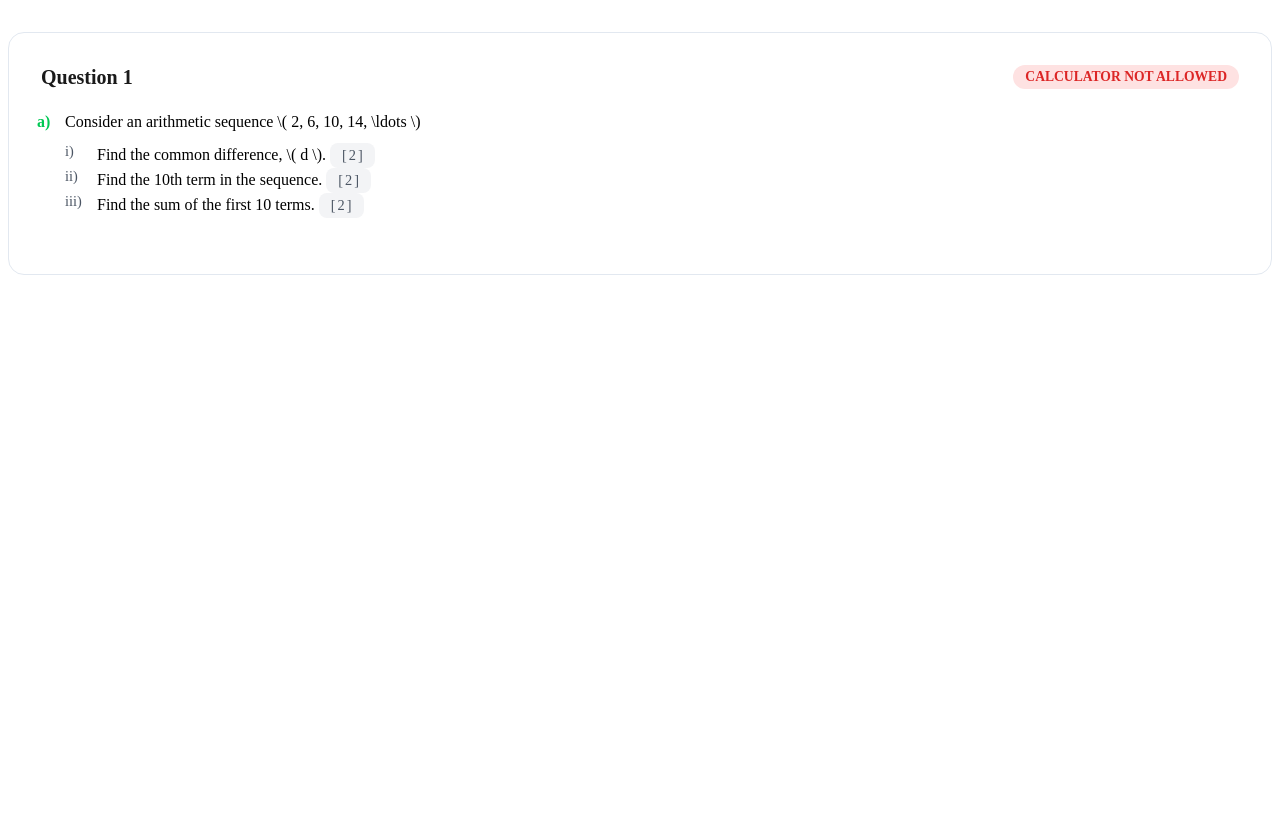
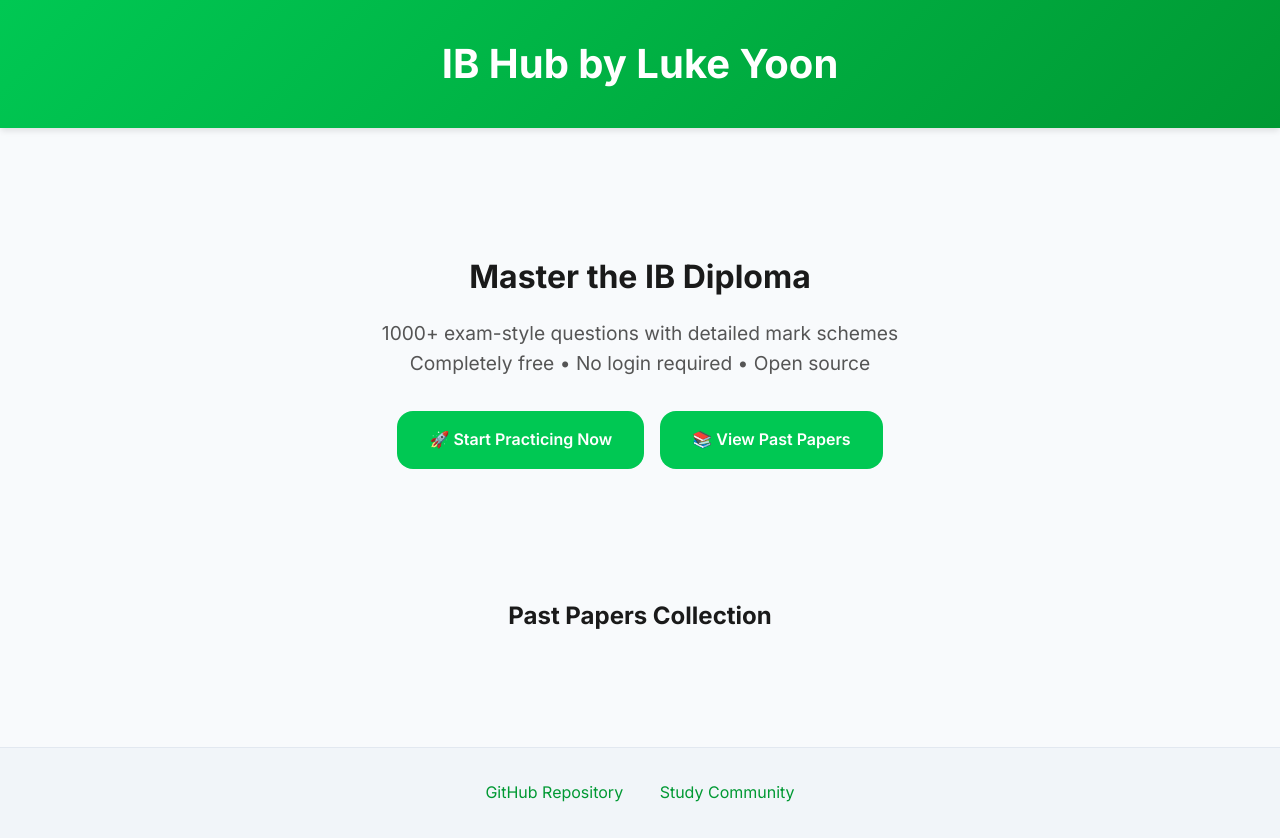
Before and after one commit to luke0514/ib-revision-website-lukehub-, a plain HTML site: page index.html in a window 1280 px wide. Before the commit the page ends 800 px from the top, so only its background shows below. Drawn offline with Linux system fonts and the light colour scheme.

Commit message:
Update index.html

```diff
--- a/index.html
+++ b/index.html
@@ -1,150 +1,200 @@
 <!DOCTYPE html>
 <html lang="en">
-
 <head>
-    <meta charset="utf-8" />
-    <meta name="viewport" content="width=device-width, initial-scale=1.0">
-    <title>IB Hub - Ultimate Revision Platform</title>
-
-    <!-- Google tag (gtag.js) -->
-    <script async src="https://www.googletagmanager.com/gtag/js?id=G-MZR8CD854N"></script>
-    <script>
-        window.dataLayer = window.dataLayer || [];
-        function gtag(){dataLayer.push(arguments);}
-        gtag('js', new Date());
-        gtag('config', 'G-MZR8CD854N');
-    </script>
-
+  <meta charset="UTF-8" />
+  <meta name="viewport" content="width=device-width, initial-scale=1.0"/>
+  <title>IB Hub – Ultimate Revision Platform</title>
+  <link rel="stylesheet" href="https://fonts.googleapis.com/css2?family=Inter:wght@400;600;700&display=swap" />
   <style>
-        /* ===== Core Design System ===== */
     :root {
       --primary: #00C853;
       --primary-dark: #009933;
       --background: #f8fafc;
       --surface: #ffffff;
       --text: #1a1a1a;
-            --text-secondary: #4b5563;
       --border: #e2e8f0;
       --shadow: 0 4px 6px -1px rgba(0, 0, 0, 0.1);
       --radius: 1rem;
       --transition: all 0.3s cubic-bezier(0.4, 0, 0.2, 1);
     }
 
-        /* ===== Enhanced Question Numbering ===== */
-        .question-body {
-            counter-reset: part;
-            padding-left: 1.5rem;
+    body {
+      margin: 0;
+      background: var(--background);
+      color: var(--text);
+      font-family: 'Inter', sans-serif;
+      line-height: 1.6;
     }
 
-        .question-part {
-            counter-increment: part;
-            position: relative;
-            margin-bottom: 1.5rem;
+    header {
+      background: linear-gradient(135deg, var(--primary), var(--primary-dark));
+      color: white;
+      text-align: center;
+      padding: 2rem 1rem;
+      box-shadow: var(--shadow);
     }
 
-        .question-part::before {
-            content: counter(part, lower-alpha) ")";
-            position: absolute;
-            left: -1.75rem;
-            font-weight: 600;
-            color: var(--primary);
+    header h1 {
+      margin: 0;
+      font-size: 2.5rem;
     }
 
-        .sub-part {
-            counter-reset: subpart;
-            padding-left: 2rem;
-            margin: 0.75rem 0;
+    main {
+      max-width: 1200px;
+      margin: 0 auto;
+      padding: 2rem 1rem;
     }
 
-        .sub-part li {
-            counter-increment: subpart;
-            position: relative;
-            list-style: none;
+    .hero {
+      text-align: center;
+      padding: 4rem 1rem;
     }
 
-        .sub-part li::before {
-            content: counter(subpart, lower-roman) ")";
-            position: absolute;
-            left: -2rem;
-            color: var(--text-secondary);
-            font-size: 0.9em;
+    .hero h2 {
+      font-size: 2rem;
+      margin-bottom: 1rem;
     }
 
-        /* ===== Modified Marks Style ===== */
-        .marks {
-            font-size: 0.9rem;
-            color: var(--text-secondary);
-            font-weight: 500;
-            background: #f3f4f6;
-            padding: 0.25rem 0.75rem;
-            border-radius: 0.5rem;
-            display: inline-block;
+    .hero p {
+      font-size: 1.2rem;
+      color: #555;
+      max-width: 700px;
+      margin: 0 auto 2rem;
     }
 
-        .marks::before {
-            content: "[";
-            margin-right: 2px;
+    .buttons {
+      display: flex;
+      flex-wrap: wrap;
+      justify-content: center;
+      gap: 1rem;
     }
 
-        .marks::after {
-            content: "]";
-            margin-left: 2px;
+    .button {
+      display: inline-block;
+      padding: 1rem 2rem;
+      border-radius: var(--radius);
+      background: var(--primary);
+      color: white;
+      text-decoration: none;
+      font-weight: 600;
+      transition: var(--transition);
     }
 
-        /* ===== Question Display Adjustments ===== */
-        .question {
-            border-radius: var(--radius);
-            border: 1px solid var(--border);
-            margin: 2rem 0;
-            background: var(--surface);
-            padding: 2rem;
+    .button:hover {
+      background: var(--primary-dark);
+      transform: translateY(-2px);
+      box-shadow: var(--shadow);
     }
 
-        .question-header {
-            font-size: 1.25rem;
-            font-weight: 600;
-            margin-bottom: 1.5rem;
-            color: var(--text);
-            display: flex;
-            justify-content: space-between;
-            align-items: center;
+    .papers-section {
+      margin-top: 4rem;
+      text-align: center;
     }
 
-        .calculator-tag {
-            font-size: 0.85rem;
-            padding: 0.25rem 0.75rem;
-            border-radius: 1rem;
-            background: #f3f4f6;
-            color: var(--text-secondary);
+    .papers-section h3 {
+      font-size: 1.5rem;
+      margin-bottom: 1rem;
     }
 
-        .calculator-not-allowed {
-            color: #dc2626;
-            background: #fee2e2;
+    .papers-list {
+      list-style: none;
+      padding: 0;
+      margin: 0 auto;
+      max-width: 600px;
+      text-align: left;
     }
 
-        /* ===== Rest of your existing styles ===== */
-        /* ... (keep all other existing styles) ... */
+    .papers-list li {
+      margin-bottom: 0.5rem;
+    }
+
+    .papers-list a {
+      color: var(--primary-dark);
+      text-decoration: none;
+    }
+
+    .papers-list a:hover {
+      text-decoration: underline;
+    }
+
+    footer {
+      margin-top: 4rem;
+      padding: 2rem 1rem;
+      background: #f1f5f9;
+      text-align: center;
+      border-top: 1px solid var(--border);
+    }
+
+    footer a {
+      margin: 0 1rem;
+      color: var(--primary-dark);
+      text-decoration: none;
+    }
+
+    footer a:hover {
+      text-decoration: underline;
+    }
+
+    @media (max-width: 600px) {
+      .hero h2 {
+        font-size: 1.5rem;
+      }
+
+      .hero p {
+        font-size: 1rem;
+      }
+    }
   </style>
 </head>
+<body>
 
-<body>
-    <!-- Example Question Structure -->
-    <div class="question">
-        <div class="question-header">
-            <span>Question 1</span>
-            <span class="calculator-tag calculator-not-allowed">CALCULATOR NOT ALLOWED</span>
+  <header>
+    <h1>IB Hub by Luke Yoon</h1>
+  </header>
+
+  <main>
+    <section class="hero">
+      <h2>Master the IB Diploma</h2>
+      <p>1000+ exam-style questions with detailed mark schemes<br>
+         Completely free • No login required • Open source</p>
+      <div class="buttons">
+        <a href="#app" class="button">🚀 Start Practicing Now</a>
+        <a href="#papers" class="button">📚 View Past Papers</a>
       </div>
-        <div class="question-body">
-            <div class="question-part">
-                Consider an arithmetic sequence \( 2, 6, 10, 14, \ldots \)
-                <ol class="sub-part">
-                    <li>Find the common difference, \( d \). <span class="marks">2</span></li>
-                    <li>Find the 10th term in the sequence. <span class="marks">2</span></li>
-                    <li>Find the sum of the first 10 terms. <span class="marks">2</span></li>
-                </ol>
-            </div>
-        </div>
-    </div>
-</body>
-</html>
+    </section>
+
+    <section id="papers" class="papers-section">
+      <h3>Past Papers Collection</h3>
+      <ul class="papers-list" id="papers-list">
+        <!-- JavaScript will populate this list -->
+      </ul>
+    </section>
+  </main>
+
+  <footer>
+    <a href="https://github.com/luke0514/" target="_blank">GitHub Repository</a>
+    <a href="https://discord.gg/8YcBVKyG" target="_blank">Study Community</a>
+  </footer>
+
+  <script>
+    // Dynamically list all files in the assets/papers directory
+    fetch('./assets/papers/')
+      .then(response => response.text())
+      .then(data => {
+        const parser = new DOMParser();
+        const htmlDoc = parser.parseFromString(data, 'text/html');
+        const links = htmlDoc.querySelectorAll('a');
+        const papersList = document.getElementById('papers-list');
+
+        links.forEach(link => {
+          const href = link.getAttribute('href');
+          if (href && href.match(/\.(pdf|docx?|xlsx?|pptx?)$/i)) {
+            const listItem = document.createElement('li');
+            const fileLink = document.createElement('a');
+            fileLink.href = './assets/papers/' + href;
+            fileLink.textContent = href;
+            fileLink.target = '_blank';
+            listItem.appendChild(fileLink);
+            papersList.appendChild(listItem);
+
+::contentReference[oaicite:0]{index=0}
```
Lines whose indentation alone changed are shown as unchanged.
